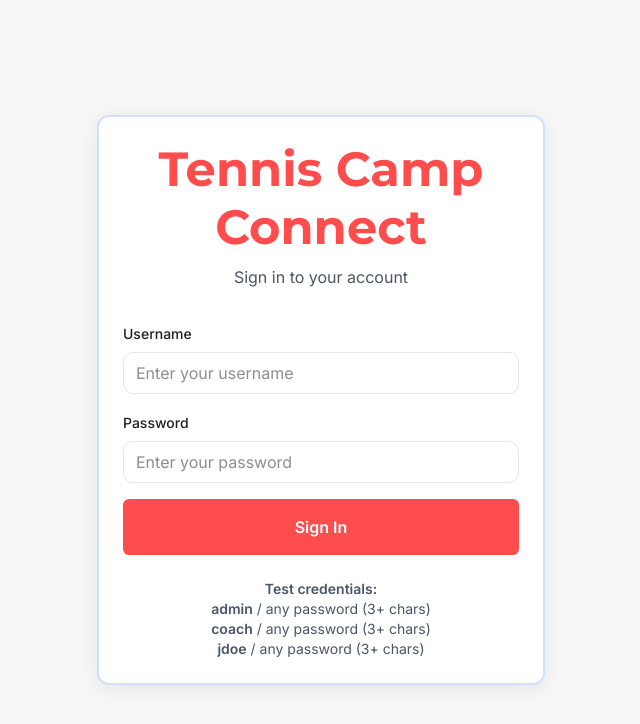
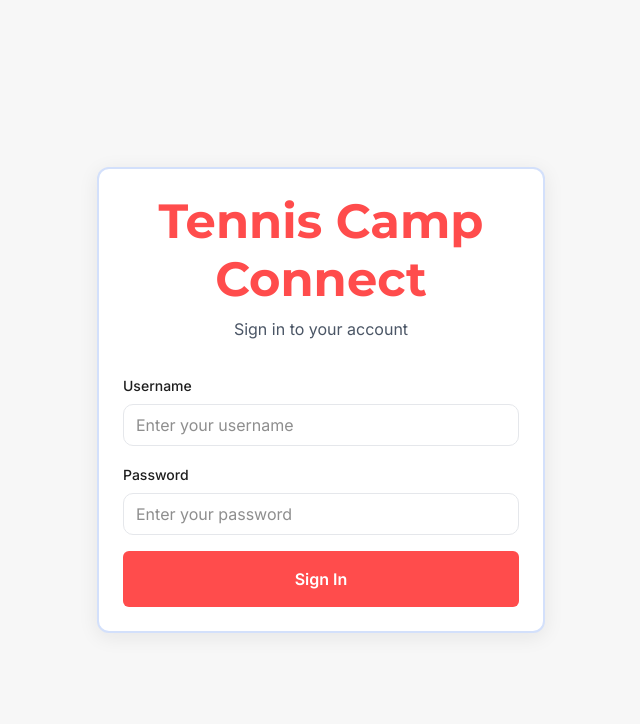
Before and after one commit to fchanaud/tennis-camp-connect, a Next.js app: page /login in a window 1280 px wide. Shown: the top 724 px of the page, without its empty margins (319-959 px from the left). Built offline with nearby package versions, Linux system fonts and the light colour scheme.

Commit message:
Fix: Remove test credentials from login page and fix Spinner TypeScript error

```diff
--- a/app/(auth)/login/page.tsx
+++ b/app/(auth)/login/page.tsx
@@ -99,13 +99,6 @@ export default function LoginPage() {
                 {loading ? 'Signing in...' : 'Sign In'}
               </Button>
             </form>
-
-            <div className="mt-6 text-center text-sm text-gray-600">
-              <p><strong>Test credentials:</strong></p>
-              <p><strong>admin</strong> / any password (3+ chars)</p>
-              <p><strong>coach</strong> / any password (3+ chars)</p>
-              <p><strong>jdoe</strong> / any password (3+ chars)</p>
-            </div>
           </div>
         </div>
       </div>
--- a/components/ui/Spinner.tsx
+++ b/components/ui/Spinner.tsx
@@ -1,8 +1,22 @@
 import React from 'react';
 
-export function Spinner({ className = '' }: { className?: string }) {
+interface SpinnerProps {
+  className?: string;
+  size?: 'sm' | 'md' | 'lg';
+}
+
+export function Spinner({ className = '', size = 'md' }: SpinnerProps) {
+  const sizeClasses = {
+    sm: 'w-4 h-4 border-2',
+    md: 'w-8 h-8 border-2',
+    lg: 'w-12 h-12 border-4'
+  };
+
   return (
-    <div className={`spinner-border ${className}`} role="status">
+    <div
+      className={`inline-block ${sizeClasses[size]} border-gray-200 border-t-[#FF4C4C] rounded-full animate-spin ${className}`}
+      role="status"
+    >
       <span className="sr-only">Loading...</span>
     </div>
   );
```
